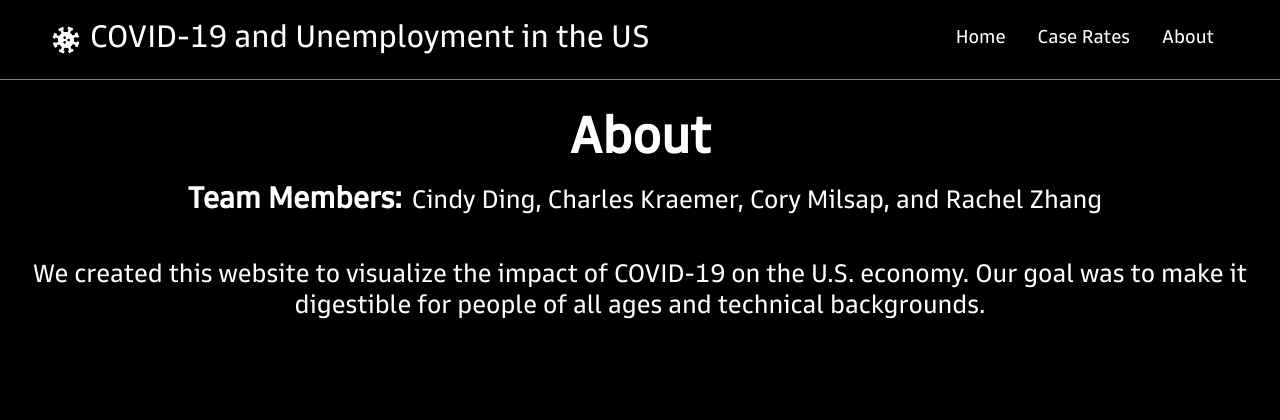
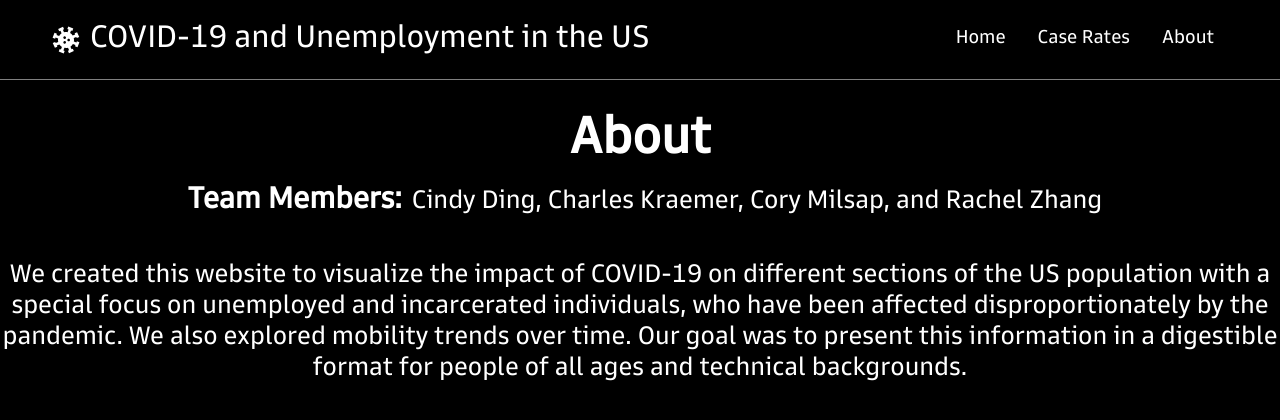
Before and after one commit to rachelzhang31/gs-hackathon, a React (Create React App) app: page /about in a window 1280 px wide. Shown: the top 420 px of the page. Built offline with nearby package versions, Linux system fonts and the light colour scheme.

Commit message:
updated about page

```diff
--- a/src/pages/about.js
+++ b/src/pages/about.js
@@ -12,7 +12,7 @@ class About extends Component {
                 <p style={{display:'inline-block'}}>Cindy Ding, Charles Kraemer, Cory Milsap, and Rachel Zhang</p>
                 <br></br>
                 <br></br>
-                <p>We created this website to visualize the impact of COVID-19 on the U.S. economy. Our goal was to make it digestible for people of all ages and technical backgrounds.</p>
+                <p>We created this website to visualize the impact of COVID-19 on different sections of the US population with a special focus on unemployed and incarcerated individuals, who have been affected disproportionately by the pandemic. We also explored mobility trends over time. Our goal was to present this information in a digestible format for people of all ages and technical backgrounds.</p>
             </div>
         );
     }
```
Also changed, not shown: 1 other file (tests, documents, lock files or other folders).
